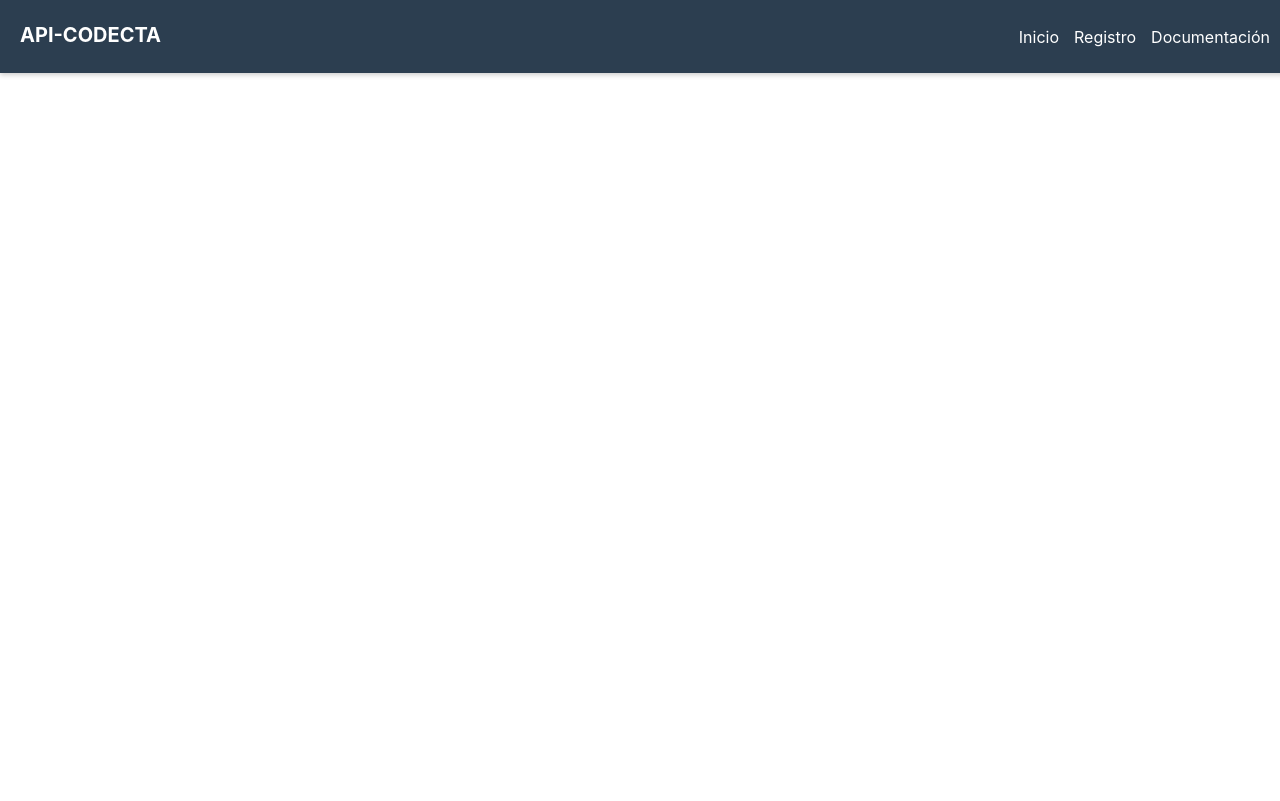
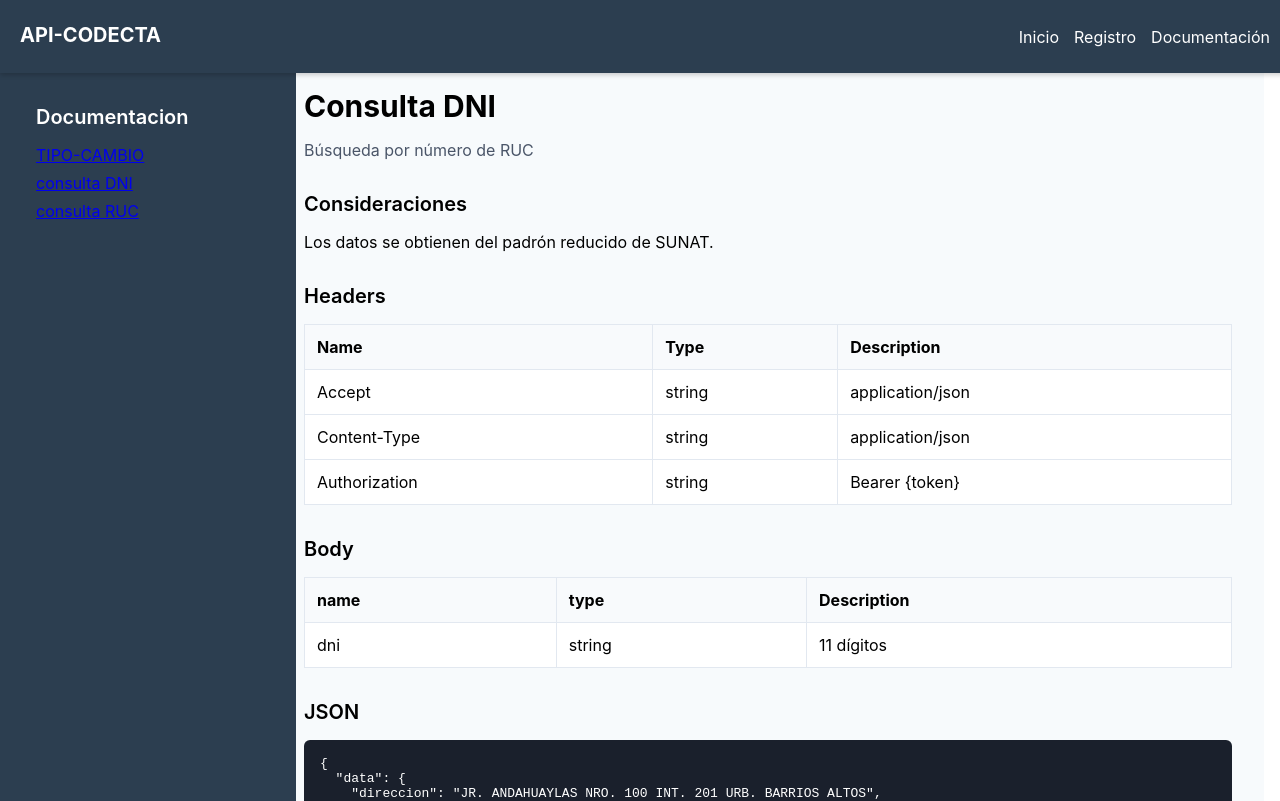
Before and after one commit to yfryxv/system-react, a React (Create React App) app: page /documentacion/dni in a window 1280 px wide. Shown: the top 801 px of the page. Built offline with nearby package versions, Linux system fonts and the light colour scheme.

Commit message:
mejora de los link

```diff
--- a/src/App.js
+++ b/src/App.js
@@ -4,6 +4,9 @@ import Navbar from "./components/Navbar";
 import Registro from "./components/Registro";
 import Inicio from "./components/Inicio";
 import Documentacion from "./components/Documentacion-DNI";
+import DocumentacionDNI from "./components/Documentacion-DNI";
+import DocumentacionRUC from "./components/Documentacion-RUC";
+import DocumentacionCambio from "./components/Documentacion-CAMBIO";
 
 function App() {
   return (
@@ -15,6 +18,9 @@ function App() {
             <Route path="/registro" element={<Registro />} />
             <Route path="/" element={<Inicio />} />
             <Route path="/documentacion" element={<Documentacion />} />
+            <Route path="/documentacion/tipo-cambio" element={<DocumentacionCambio />} />
+            <Route path="/documentacion/dni" element={<DocumentacionDNI />} />
+            <Route path="/documentacion/ruc" element={<DocumentacionRUC />} />
           </Routes>
         </div>
       </div>
--- a/src/components/Documentacion-DNI.jsx
+++ b/src/components/Documentacion-DNI.jsx
@@ -1,34 +1,19 @@
 import "./../styles/Documentacion.css";
+import { Link } from "react-router-dom";
 
 export default function ApiDocumentation() {
   return (
     <div className="app-container">
       {/* Sidebar */}
       <nav className="sidebar">
-        <div className="sidebar-content">
-          <br />
-          <br />
-          <br />
-          <div className="logo">DOCUMENTACION</div>
-          <ul className="nav-list">
-            <li>INICIO</li>
-            <li>PANEL</li>
-            <li>TOKEN</li>
-            <li className="active">
-              <div className="nav-item-with-dropdown">
-                <span>DOCUMENTACIÓN</span>
-                <span>▼</span>
-              </div>
-              <ul className="sub-nav-list">
-                <li>TIPO-CAMBIO</li>
-                <li>consulta DNI</li>
-                <li>consulta RUC</li>
-              </ul>
-            </li>
-          </ul>
-        </div>
+        <ul className="sub-nav-list">
+          <br /><br /><br />
+          <h2>Documentacion</h2>
+        <li> <Link to="/documentacion/tipo-cambio">TIPO-CAMBIO</Link></li>
+        <li><Link to="/documentacion/dni">consulta DNI</Link></li>
+        <li><Link to="/documentacion/ruc">consulta RUC</Link></li>
+        </ul>
       </nav>
-
       {/* Main Content */}
       <main className="main-content">
         <br />
@@ -118,10 +103,7 @@ export default function ApiDocumentation() {
             )}
           </pre>
         </section>
-
       </main>
-
-
     </div>
   );
 }
--- a/src/components/Inicio.jsx
+++ b/src/components/Inicio.jsx
@@ -1,12 +1,11 @@
 import React from "react";
 import "./../styles/Inicio.css";
-// Si esta es otra hoja de estilo, asegúrate de incluirla correctamente
-
 const Inicio = () => {
   return (
     <div className="container">
       {/* Sidebar */}
       <aside className="sidebar">
+        <br /><br /><br />
         <h3 className="sidebar-title">INICIO</h3>
         <nav>
           <ul className="nav-list">
@@ -16,7 +15,6 @@ const Inicio = () => {
           </ul>
         </nav>
       </aside>
-
       {/* Main Content */}
       <main className="content">
         <div className="header">
@@ -47,5 +45,4 @@ const Inicio = () => {
     </div>
   );
 };
-
 export default Inicio;
```
